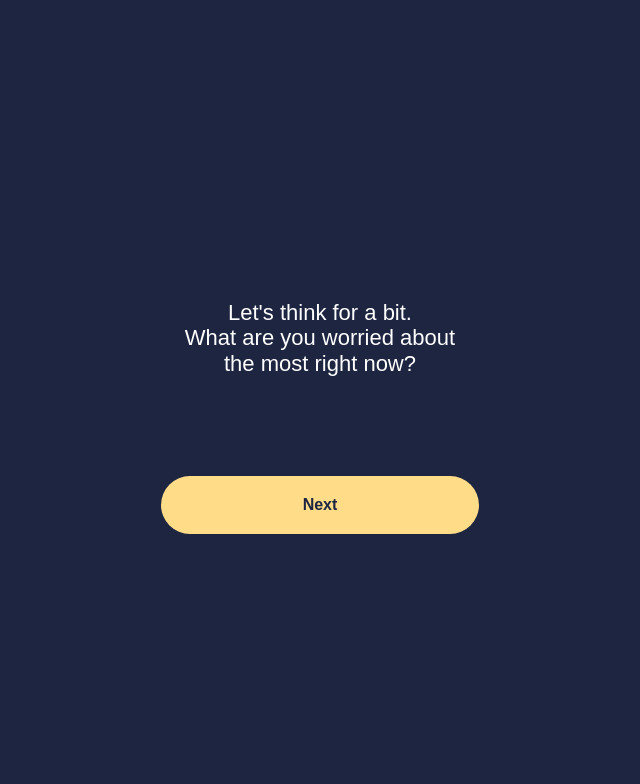
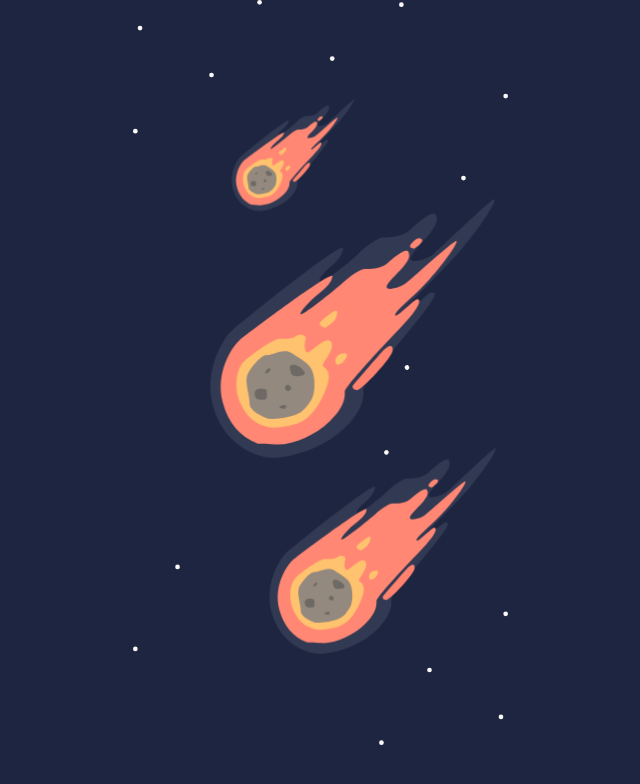
Before and after one commit to mikosramek/wander, a React (Create React App) app: page /ThoughtForm in a window 1280 px wide. Shown: the top 784 px of the page, without its empty margins (320-960 px from the left). Built offline with nearby package versions, Linux system fonts and the light colour scheme.

Commit message:
final final push

```diff
--- a/src/Components/Animation.js
+++ b/src/Components/Animation.js
@@ -56,11 +56,12 @@ const progress = () => {
                         ? <div className="meteor">
                             <img src={meteor} alt="" />
                         </div>
+
+
                         : <div>
                             <div className="stars">
                                 <Starboy className="starone" />
                                 <Starboy className="startwo" />
-
                             </div>
                             {
                                 state1 === 1
@@ -132,7 +133,10 @@ const progress = () => {
                             "<WigglyText text={paragraphs[paragraphIndex]}/>"
                         </p>
                     </div>
-                    : <ScrollButton enabled text="See my thought record" scroll={progress} />
+
+                    : paragraphIndex >= paragraphs.length
+                    ? <ScrollButton enabled text="See my thought record" scroll={progress} />
+                    : null
             }
 
 
--- a/src/Components/ThoughtForm.js
+++ b/src/Components/ThoughtForm.js
@@ -18,7 +18,7 @@ import ticketbg from '../Assets/ticketbg.svg';
 
 function ThoughtForm() {
 
-  const [offset, setOffset] = React.useState(0);
+  const [offset, setOffset] = React.useState(8);
   const nextPage = () => {
     setOffset(offset + 1);
   }
```
